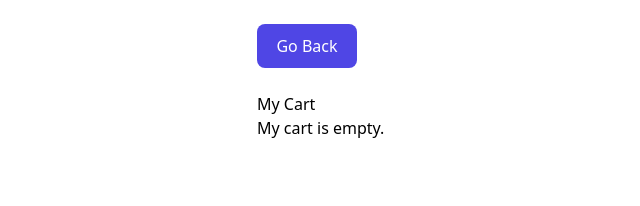
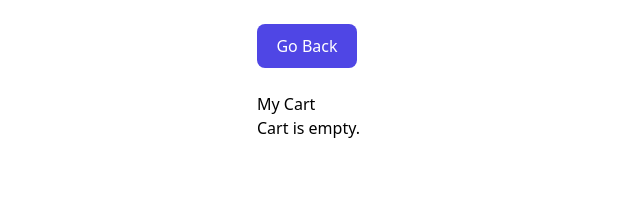
Before and after one commit to chitransh-sr/e-commerce, a React (Vite) app: page /cart in a window 1280 px wide. Shown: the top 206 px of the page, without its empty margins (7-647 px from the left). Built offline with nearby package versions, Linux system fonts and the light colour scheme.

Commit message:
minor ui fix

```diff
--- a/src/components/cart/Cart.jsx
+++ b/src/components/cart/Cart.jsx
@@ -39,7 +39,7 @@ const Cart = () => {
       <BackButton onClick={() => navigate("/")}>Go Back</BackButton>
       <h2>My Cart</h2>
       {cart.length === 0 ? (
-        <p>My cart is empty.</p>
+        <p>Cart is empty.</p>
       ) : (
         <div>
           {cart.map((item) => (
```
